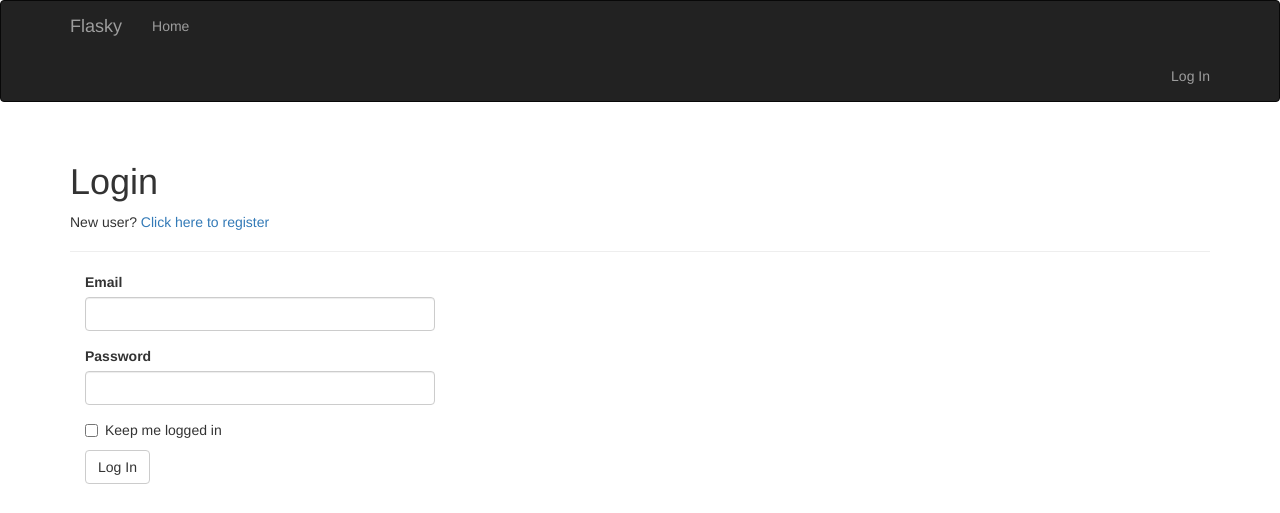
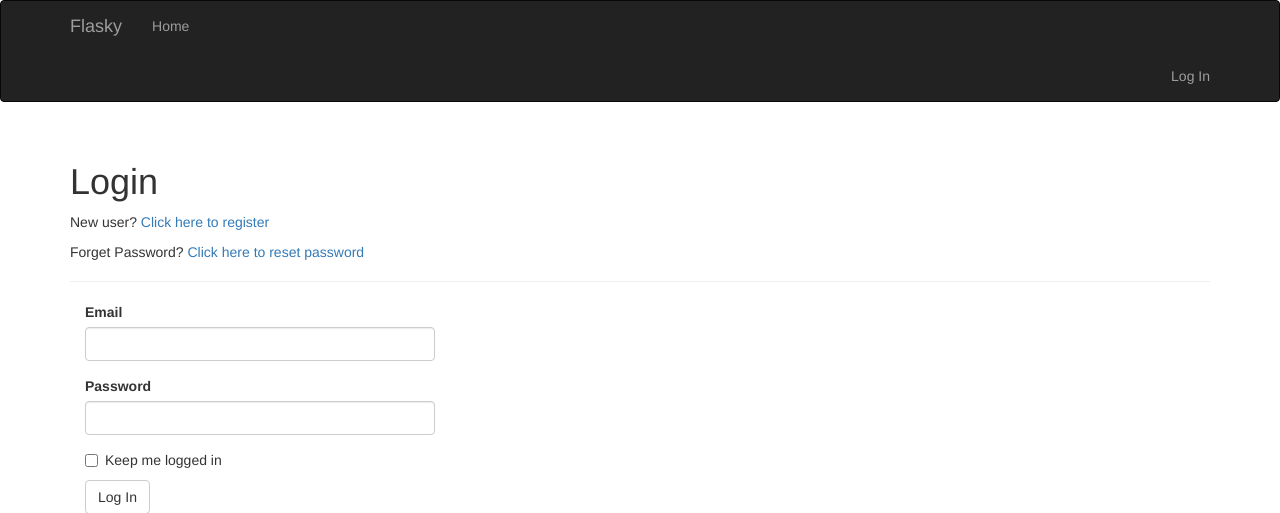
Before and after one commit to fancyabc/FBlog, a Flask app: page /auth/login in a window 1280 px wide. Shown: the top 513 px of the page. Run offline with Flask 2, Linux system fonts and the light colour scheme; some libraries are stand-ins or nearby versions.

Commit message:
使用令牌通过邮箱链接确认重新设置密码

```diff
--- a/app/auth/forms.py
+++ b/app/auth/forms.py
@@ -1,3 +1,4 @@
+import email
 from flask_wtf import FlaskForm
 from wtforms import StringField, PasswordField, BooleanField, SubmitField
 from wtforms.validators import DataRequired, Length, Email, Regexp, EqualTo
@@ -44,3 +45,15 @@ class ChangePasswordForm(FlaskForm):
                             DataRequired(), EqualTo('password2', message='Passwords must match')])
     password2 = PasswordField('Confirm password', validators=[DataRequired()])
     submit = SubmitField('Update Password')
+
+
+class ResetPasswordRequest(FlaskForm):
+    email = StringField('Email', validators=[DataRequired(), Length(1,64),Email()])
+    submit = SubmitField('Reset Password')
+
+
+class ResetPasswordForm(FlaskForm):
+    password = PasswordField('New password', validators=[
+                            DataRequired(), EqualTo('password2', message='Passwords must match')])
+    password2 = PasswordField('Confirm password', validators=[DataRequired()])
+    submit = SubmitField('Update Password')
--- a/app/auth/views.py
+++ b/app/auth/views.py
@@ -1,10 +1,11 @@
 from crypt import methods
 import email
+from lib2to3.pgen2 import token
 from flask import render_template, redirect, request, url_for, flash
 from flask_login import login_user, logout_user, login_required, current_user
 from . import auth
 from ..models import User
-from .forms import LoginForm, RegistrationForm, ChangePasswordForm
+from .forms import LoginForm, RegistrationForm, ChangePasswordForm, ResetPasswordRequest, ResetPasswordForm
 from .. import db
 from ..email import send_email
 
@@ -106,3 +107,38 @@ def change_password():
         else:
             flash('Invalid password')
     return render_template('auth/change_password.html', form=form)
+
+
+'''为避免用户忘记密码后无法登入，应用可以提供重设密码功能。为了安全起见，
+有必要使用令牌，类似于确认账户时用到的。用户请求重设密码后，应用向用户
+注册时提供的电子邮件地址发送一封包含重设令牌的邮件。用户点击邮件中的链接，
+令牌通过验证后，显示一个用于输入新密码的表单。'''
+@auth.route('/reset', methods=['GET', 'POST'])
+def reset_password_request():
+    if not current_user.is_anonymous:
+        return redirect(url_for('main.index'))
+    form = ResetPasswordRequest()
+    if form.validate_on_submit():
+        user = User.query.filter_by(email=form.email.data.lower()).first()
+        if user:    # 确有其人
+            token = user.generate_reset_token()
+            send_email(user.email, 'Reset Your Password',
+                'auth/email/reset_password', user=user, token=token)
+            flash('An email with instructions to reset your password has been sent to you by email.')
+            return redirect(url_for('auth.login'))
+    return render_template('auth/reset_password.html', form=form)
+
+
+@auth.route('/reset/<token>', methods=['GET', 'POST'])
+def reset_password(token):
+    if not current_user.is_anonymous:
+        return redirect(url_for('main.index'))
+    form = ResetPasswordForm()
+    if form.validate_on_submit():
+        if User.reset_password(token, form.password.data):
+            db.session.commit()
+            flash('Your password has been updated.')
+            return redirect(url_for('auth.login'))
+        else:
+            return redirect(url_for('main.index'))
+    return render_template('auth/reset_password.html', form=form)
--- a/app/templates/auth/login.html
+++ b/app/templates/auth/login.html
@@ -12,6 +12,12 @@
             Click here to register
         </a>
     </p>
+    <p>
+        Forget Password?
+        <a href="{{ url_for('auth.reset_password_request') }}">
+            Click here to reset password
+        </a>
+    </p>
 </div>
 <div class="col-md-4">
     {{ wtf.quick_form(form) }}
```
Also changed, not shown: app/models.py (+21 -0 lines), app/templates/auth/email/reset_password.html (added, +8 -0 lines), app/templates/auth/email/reset_password.txt (added, +13 -0 lines), app/templates/auth/reset_password.html (added, +15 -0 lines).
